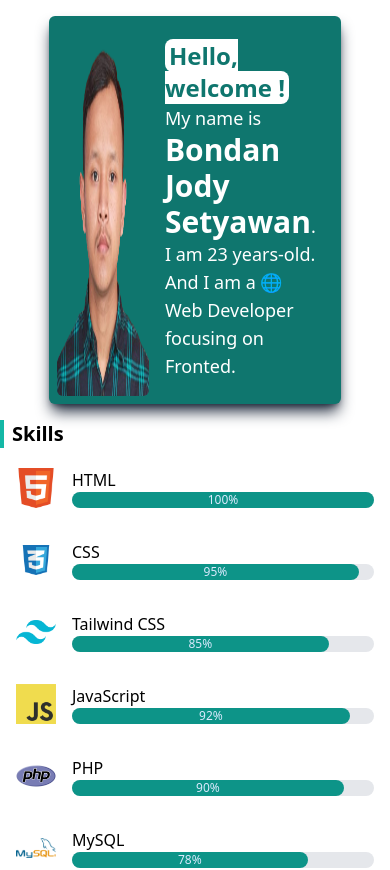
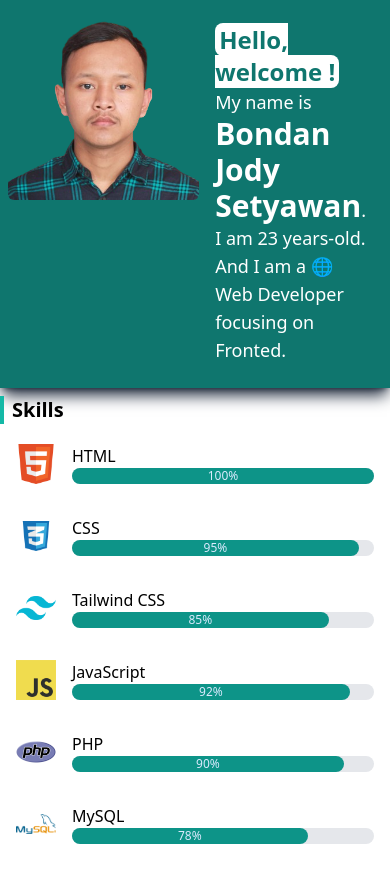
Before and after one commit to bondanjody/about-bondan-jody-react, a React (Vite) app: page / in a window 390 px wide. Shown: the top 870 px of the page. Built offline with nearby package versions, Linux system fonts and the light colour scheme.

Commit message:
Menambahkan responsifitas pada Introduction

```diff
--- a/src/assets/components/Layout/Introduction.jsx
+++ b/src/assets/components/Layout/Introduction.jsx
@@ -1,8 +1,8 @@
 import pasFotoPic from '../../images/pas-foto.png';
 
 const Introduction = props => {
-    return  <div className="m-4 container w-3/4 mx-auto bg-teal-700 shadow-lg shadow-slate-800 rounded-md p-2 flex justify-center">
-                <div className='w-1/3 flex justify-center'>
+    return  <div className="md:m-4 md:container md:w-3/4 md:mx-auto bg-teal-700 shadow-lg shadow-slate-800 md:rounded-md p-2 flex md:justify-center">
+                <div className='lg:w-1/3 lg:flex lg:justify-center'>
                     <img src={pasFotoPic} className='rounded-md' alt={`${pasFotoPic}.png`} />
                 </div>
                 {/* Description */}
```
